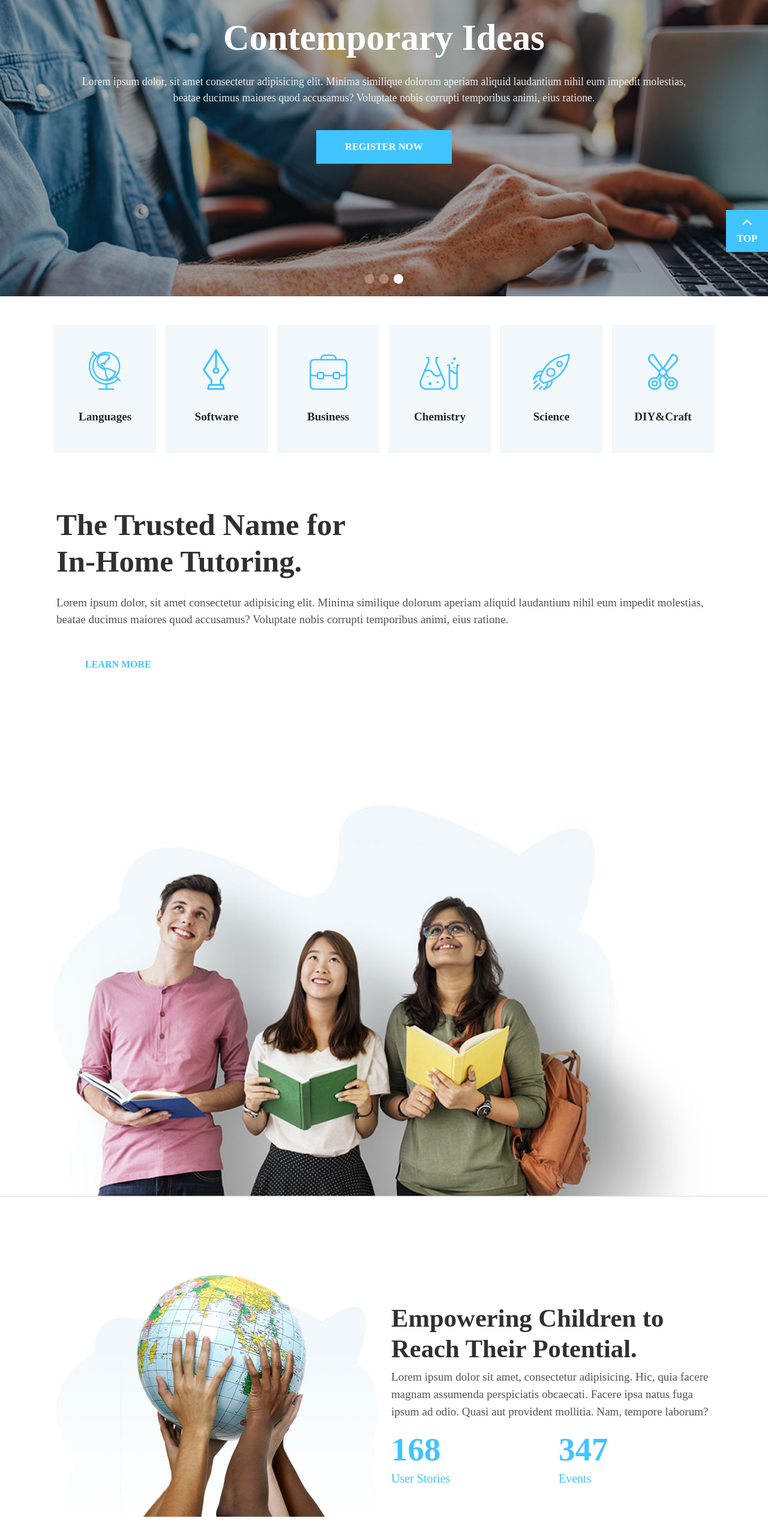
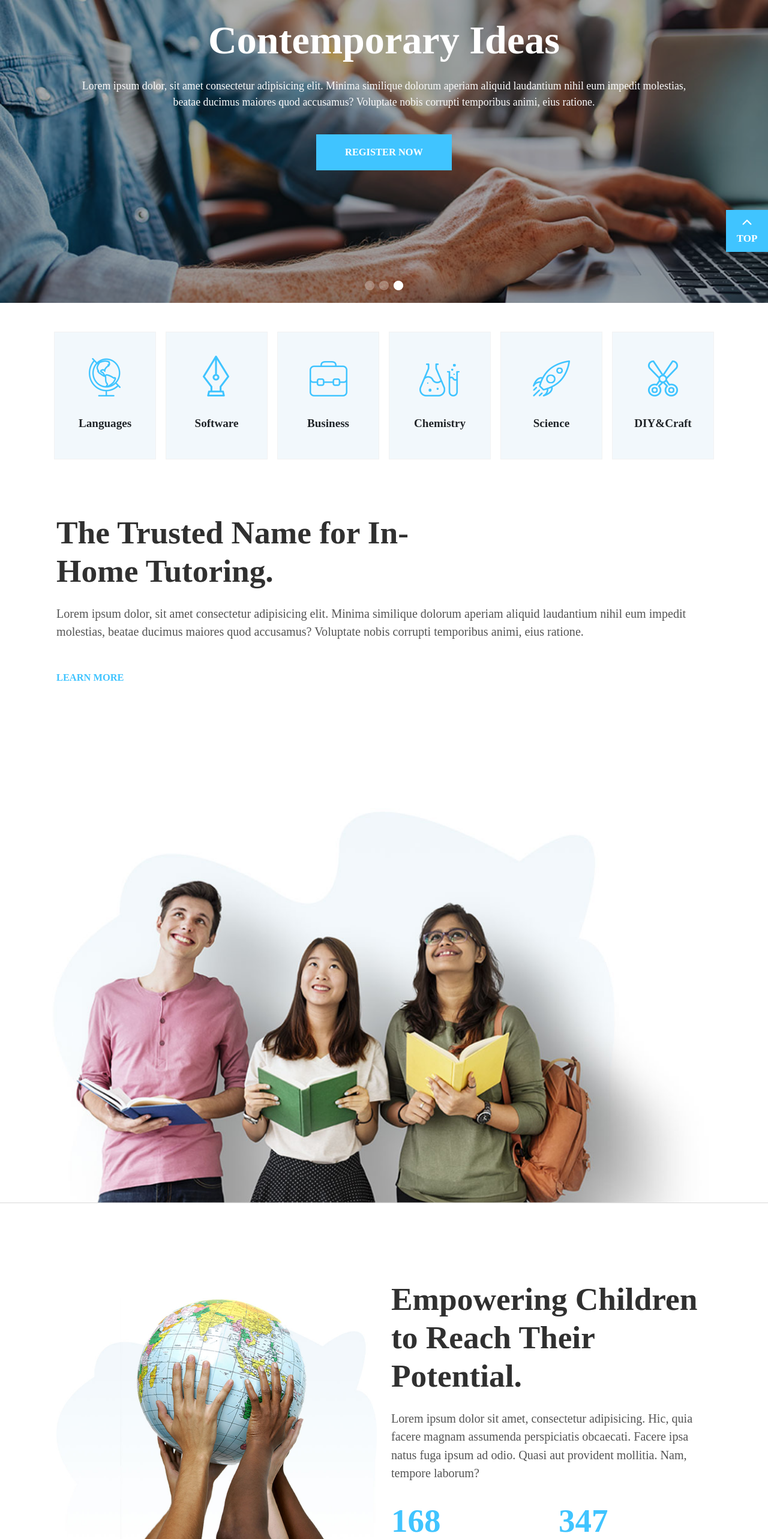
Before and after one commit to alemica97/proj-html-vuejs, a Vue app: page / in a window 1280 px wide. Shown: the part 220-2786 px from the top of the page at 60% size. Built offline with nearby package versions, Linux system fonts and the light colour scheme; a small style sheet from the web is missing.

Commit message:
Ho corretto tutti i font size dei titoli e paragrafi principali utilizzando delle variabili SCSS e ho aggiunto effetti in hover all'ultima sezione del Main

```diff
--- a/src/assets/scss/_common.scss
+++ b/src/assets/scss/_common.scss
@@ -30,10 +30,12 @@ figure{
 }
 
 button{
-    padding: 16px 48px;
+    padding: 18px 48px;
     border: none;
+    font-weight: 700 !important;
+    text-transform: uppercase !important;
+    font-size: calc(10px + 0.5vw) !important;
     font-weight: 600 !important;
-    text-transform: uppercase !important;
 }
 
 .btn-blue{
@@ -52,3 +54,8 @@ button{
     color: #878787;
     border: 2px solid #EAEBEB;
 }
+
+button:hover{
+    transform: scale(1.1, 1.1);
+    transition: all 300ms;
+}
--- a/src/assets/scss/_variables.scss
+++ b/src/assets/scss/_variables.scss
@@ -8,3 +8,7 @@ $column-border: #E5E5E5;
 $section-border: #EFEFEF;
 $column-bkc: #FCFCFC;
 $table-bkc: #F2F8FC;
+
+//font-size variables
+$main-title: calc(38px + 1.2vw);
+$main-par: calc(15px + 0.4vw);
--- a/src/components/ChildrenSection.vue
+++ b/src/components/ChildrenSection.vue
@@ -2,8 +2,7 @@
     <section id="children-potential" class="container-fluid">
         <div class="container-sm px-0 px-lg-4">
             <!-- divido la sezione con una riga suddivisa in due colonne della stessa larghezza  -->
-            <div class="row align-items-center flex-column-reverse flex-md-row
-            py-5 px-4 px-md-5 px-lg-0">
+            <div class="row align-items-center flex-column-reverse flex-md-row py-5">
 
                 <div class="col-12 col-md-6">
                     <figure class="text-center">
@@ -14,10 +13,10 @@
                 <div class="col-12 col-md-6">
                     <!-- nella colonna di destra inserisco un'altra roe che suddivido in due col-12 e due col-6  -->
                     <div class="children-potential-description row mb-5 mb-md-0">
-                        <div class="col-12">
+                        <div class="col-12 mb-3">
                             <h1>{{ childrenPotentialTitle }}</h1>
                         </div>
-                        <div class="col-12">
+                        <div class="col-12 mb-3">
                             <p>{{ childrenPotentialParagraph }}</p>
                         </div>
                         <div class="children-potential-number col-6">
@@ -58,18 +57,18 @@ export default {
 @import '../assets/scss/variables.scss';
 
     .container-sm{
-        padding: 80px 0 10px 0;
+        padding: 80px 0 20px 0;
     }
     .children-potential-description{
 
         h1{
-            font-size: calc(35px + 0.6vw);
+            font-size: $main-title;
             font-weight: 600;
             color: $title-dark;
         }
 
         p{
-             font-size: calc(14px + 0.4vw);
+             font-size: $main-par;
              color: $par-dark;
          }
     }
@@ -78,14 +77,14 @@ export default {
         color: $colore-principale;
 
         h2{
-            font-weight: 800;
+            font-weight: 700;
             font-size: 55px;
             margin-bottom: 0;
         }
 
         span{
             font-size: 20px;
-            font-weight: 400;
+            font-weight: 700;
         }
     }
 
--- a/src/components/CoursesSection.vue
+++ b/src/components/CoursesSection.vue
@@ -15,7 +15,7 @@
                 :cardsEl="element"/>
             </div>
             <div class="row tutoring ">
-                <div class="col-12 col-md-8 col-lg-6">
+                <div class="col-12 col-md-8 col-lg-7">
                     <h1 class="mb-4">{{ courseSectionTitle }}</h1>
                 </div>
                 <div class="col-12">
@@ -109,6 +109,13 @@ export default {
                 font-weight: 700;
             }
 
+            &:hover{
+                background-color: $cards-bkc;
+                 a{
+                     color: $title-dark;
+                 }
+                 transition: all 500ms;
+            }
         }
     }
     .container-sm{
@@ -124,12 +131,16 @@ export default {
 
         h1{
             color: $title-dark;
-            font-size: calc(38px + 1vw);
-            font-weight: 600;
+            font-size: $main-title;
+            font-weight: 700;
         }
          p{
-             font-size: calc(14px + 0.4vw);
+             font-size: $main-par;
              color: $par-dark;
          }
     }
+
+    button{
+        padding-left: 0;
+    }
 </style>
--- a/src/components/Jumbo.vue
+++ b/src/components/Jumbo.vue
@@ -75,24 +75,18 @@ export default {
             z-index: 999;
 
             .jumbo-title{
-                font-size: calc(40px + 1.6vw);
+                font-size: calc(38px + 2.2vw);
                 font-weight: 700;
             }
             .jumbo-paragraph{
                 font-size: calc(14px + 0.3vw);
-                font-weight: 400;
-                color: #ffffffe0;
+                color: #FBFBFC;
             }
 
             &.row{
                 padding: 140px 15px 165px 15px;
             }
         }
-    }
-
-    button{  //questo è qui finché non capisco perché non funziona correttamente il file _common.scss
-        font-size: calc(10px + 0.5vw);
-        font-weight: 600;
     }
 
     .fa-solid{
--- a/src/components/LearningSection.vue
+++ b/src/components/LearningSection.vue
@@ -1,6 +1,6 @@
 <template>
     <section id="learning" class="container-fluid">
-        <div class="container-sm">
+        <div class="container-sm px-0  px-md-2 px-lg-4">
             <div class="row align-items-center">
                 <div class="col-12 col-md-3 mb-4 mb-md-0">
                     <div class="row p-2 p-md-0">
@@ -12,7 +12,7 @@
                         </div>
                     </div>
                 </div>
-                <div class="possibilities-info col-12 col-md-9 p-4 p-md-5">
+                <div class="possibilities-info col-12 col-md-9">
                     <h1 class="mb-4">{{ infoTitle }}</h1>
                     <p class="mb-5">{{ infoParagraph }}</p>
                     <p class="possibilities"
@@ -72,17 +72,20 @@ export default {
         padding: 140px 0;
         background-image: url(../assets/icademy/icademy/img/h12-tabs-icon-1.png);
         background-repeat: no-repeat;
-        background-position: 90% 90%;
+        background-position: 92% 80%;
+        background-size: calc(120px + 1vw);
+        color: #847B7B;
     }
 
     .possibilities-info{
         p{
-            font-size: calc(15px + 0.4vw);
+            font-size: $main-par;
         }
 
         h1{
-            font-size: calc(40px + 0.2vw);
+            font-size: $main-title;
             font-weight: 700;
+            color: $title-dark;
         }
     }
 
--- a/src/components/LogoSection.vue
+++ b/src/components/LogoSection.vue
@@ -7,6 +7,7 @@
             :key="i">
                 <figure>
                     <img :src="image" alt="">
+                    <img :src="logoHoverArray[i]" alt="">
                 </figure>
             </div>
         </div>
@@ -20,11 +21,19 @@ export default {
 
     data(){
         return{
+            check: true,
+
             logoArray: [
                 require('../assets/icademy/icademy/img/h5-client-5.png'),
                 require('../assets/icademy/icademy/img/h5-client-1.png'),
                 require('../assets/icademy/icademy/img/h5-client-2.png'),
                 require('../assets/icademy/icademy/img/h5-client-3.png')
+            ],
+            logoHoverArray: [
+                require('../assets/icademy/icademy/img/h5-client-5-h.png'),
+                require('../assets/icademy/icademy/img/h5-client-1-h.png'),
+                require('../assets/icademy/icademy/img/h5-client-2-h.png'),
+                require('../assets/icademy/icademy/img/h5-client-3-h.png')
             ],
         }
     }
@@ -40,6 +49,18 @@ export default {
         width: 200px;
         &:hover{
             cursor: pointer;
+            & img:last-child{
+                display: block;
+                transform: scale(1.1, 1.1);
+                transition: all 500ms;
+            }
+            & img:first-child{
+                display: none;
+            }
+        }
+
+        & img:last-child{
+            display: none;
         }
     }
 </style>
--- a/src/components/OnlineCourses.vue
+++ b/src/components/OnlineCourses.vue
@@ -1,8 +1,8 @@
 <template>
     <section id="online-courses" class="container-fluid">
-        <div class="container-sm">
+        <div class="container-sm px-0 px-md-2 px-lg-4">
             <div class="row justify-content-center">
-                <div class="col-12 col-md-10 px-3 text-center">
+                <div class="col-12 col-md-10 text-center">
                     <h1 class="mb-4">{{ courseTitle }}</h1>
                     <p class="mb-5">{{ courseParagraph }}</p>
                 </div>
@@ -108,13 +108,13 @@ export default {
     }
 
     h1{
-        font-size: calc(40px + 0.2vw);
+        font-size: $main-title;
         font-weight: 700;
         color: $title-dark;
     }
 
     p{
-        font-size: calc(15px + 0.4vw);
+        font-size: $main-par;
         color: $par-dark;
     }
 </style>
--- a/src/components/OnlineCoursesCards.vue
+++ b/src/components/OnlineCoursesCards.vue
@@ -68,6 +68,7 @@ export default {
 
             & span:last-child{
                 color: #BEBEBE;
+                font-weight: 700;
             }
         }
 
--- a/src/components/PricingPlans.vue
+++ b/src/components/PricingPlans.vue
@@ -10,9 +10,9 @@
                 <img src="../assets/icademy/icademy/svg/svg-2.svg" alt="">
             </figure>
         </div>
-        <div class="container-md">
+        <div class="container-sm px-2 px-lg-4">
             <div class="row justify-content-center">
-                <div class="col-12 col-md-10 px-3 text-center">
+                <div class="col-12 col-md-10 text-center">
                     <h1 class="mb-4">{{ pricingTitle }}</h1>
                     <p class="pricing-par">{{ pricingParagraph }}</p>
                 </div>
@@ -230,13 +230,13 @@ export default {
     }
 
     h1{
-        font-size: calc(40px + 0.2vw);
+        font-size: $main-title;
         font-weight: 700;
         color: $title-dark;
     }
 
     .pricing-par{
-        font-size: calc(15px + 0.4vw);
+        font-size: $main-par;
         color: $par-dark;
         margin-bottom: 100px;
     }
@@ -323,6 +323,6 @@ export default {
 
     button{
         font-size: 15px;
-        padding: 15px 40px;
+        padding: 15px 35px;
     }
 </style>
--- a/src/components/StudentsCarouselSection.vue
+++ b/src/components/StudentsCarouselSection.vue
@@ -46,6 +46,8 @@ export default {
 </script>
 
 <style lang="scss" scoped>
+@import '../assets/scss/variables.scss';
+
     #students-carousel{
         background-image: url(../assets/icademy/icademy/img/h5-parallax-img-1.png);
         background-size: cover;
@@ -57,12 +59,12 @@ export default {
     }
 
     .carousel-paragraph{
-        font-size: calc(14px + 0.4vw);
+        font-size: $main-par;
     }
 
     .carousel-student{
         h4{
-            font-size: calc(20px + 0.2vw);
+            font-size: calc(20px + 0.4vw);
             font-weight: 700;
         }
         span{
```
